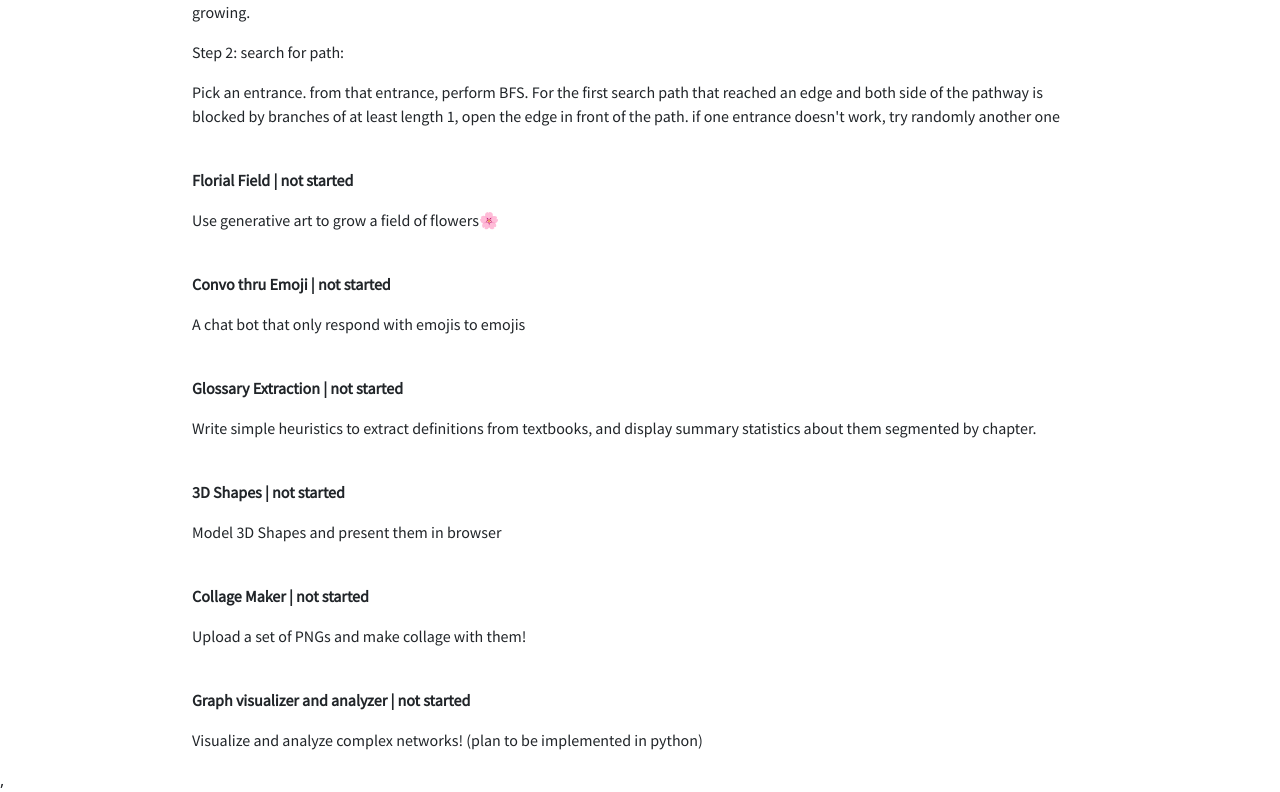
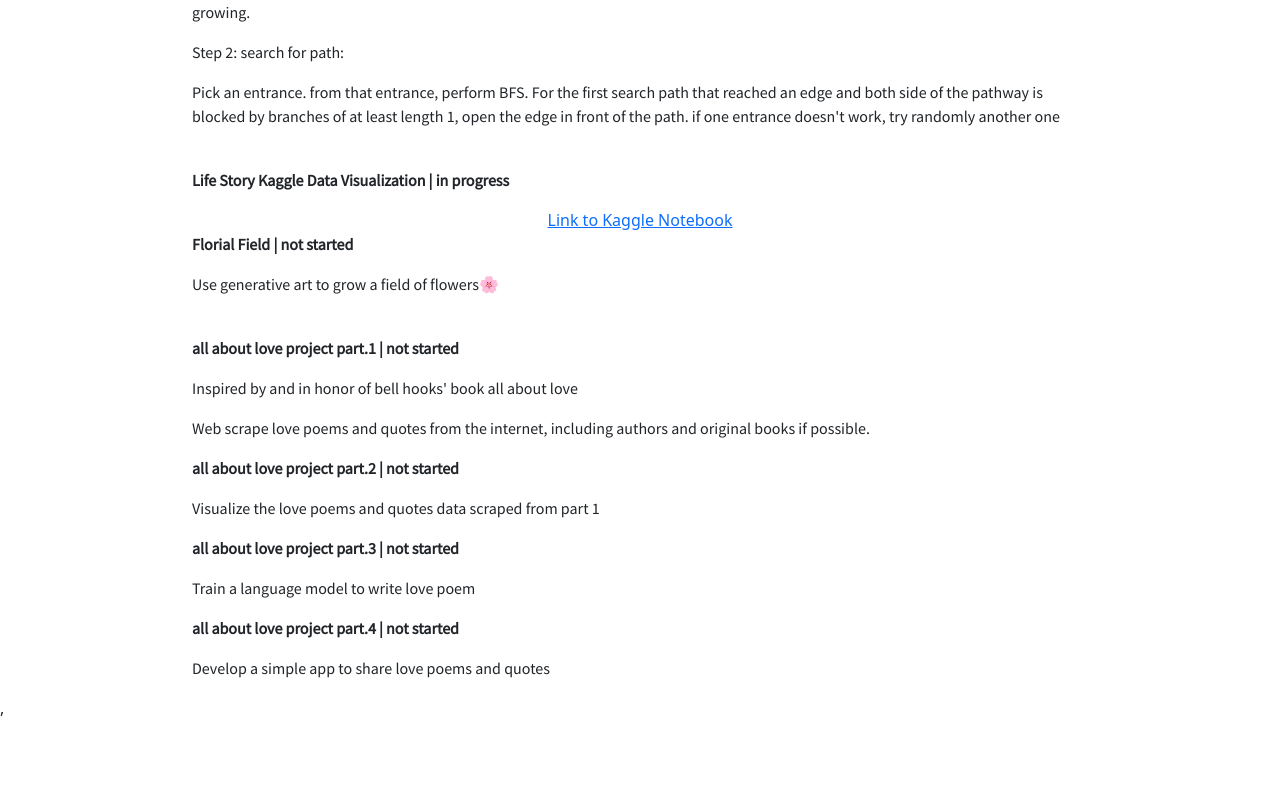
Before and after one commit to tianyimasf/home, a React (Create React App) app in the folder frontend/: page /todoprojects in a window 1280 px wide. Shown: the part 407-1199 px from the top of the page. After the commit the page ends 1127 px from the top, so only its background shows below. Built offline with nearby package versions, Linux system fonts and the light colour scheme.

Commit message:
add projects all about love

```diff
--- a/frontend/src/blogs/TODOProjects.tsx
+++ b/frontend/src/blogs/TODOProjects.tsx
@@ -23,28 +23,25 @@ class TODOProject extends React.Component {
                 another one</p>
                 <br></br>
 
+                <p><b>Life Story Kaggle Data Visualization | in progress</b></p>
+                <a href='https://www.kaggle.com/code/tianyimasf/life-story-eda-first-kaggle-notebook'>Link to Kaggle Notebook</a>
+
                 <p><b>Florial Field | not started</b></p>
                 <p>Use generative art to grow a field of flowers🌸</p>
                 <br></br>
 
-                <p><b>Convo thru Emoji | not started</b></p>
-                <p>A chat bot that only respond with emojis to emojis</p>
-                <br></br>
+                <p><b>all about love project part.1 | not started</b></p>
+                <p>Inspired by and in honor of bell hooks' book all about love</p>
+                <p>Web scrape love poems and quotes from the internet, including authors and original books if possible.</p>
 
-                <p><b>Glossary Extraction | not started</b></p>
-                <p>Write simple heuristics to extract definitions from textbooks, and display summary statistics about them segmented by chapter.</p>
-                <br></br>
+                <p><b>all about love project part.2 | not started</b></p>
+                <p>Visualize the love poems and quotes data scraped from part 1</p>
 
-                <p><b>3D Shapes | not started</b></p>
-                <p>Model 3D Shapes and present them in browser</p>
-                <br></br>
+                <p><b>all about love project part.3 | not started</b></p>
+                <p>Train a language model to write love poem</p>
 
-                <p><b>Collage Maker | not started</b></p>
-                <p>Upload a set of PNGs and make collage with them!</p>
-                <br></br>
-
-                <p><b>Graph visualizer and analyzer | not started</b></p>
-                <p>Visualize and analyze complex networks! (plan to be implemented in python)</p>
+                <p><b>all about love project part.4 | not started</b></p>
+                <p>Develop a simple app to share love poems and quotes</p>
             </div>
         </div>
       </body>
```
Also changed, not shown: 1 other file (tests, documents, lock files or other folders).
